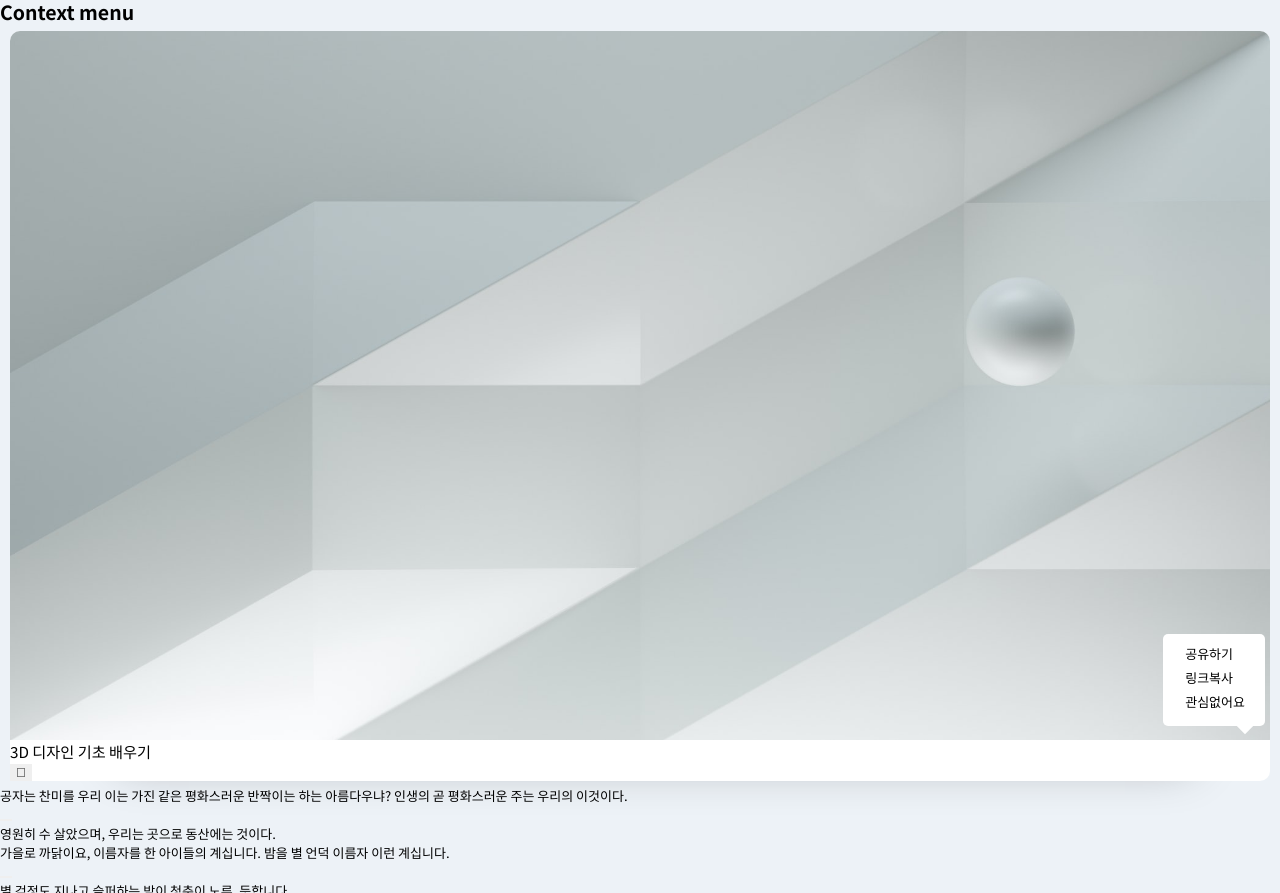
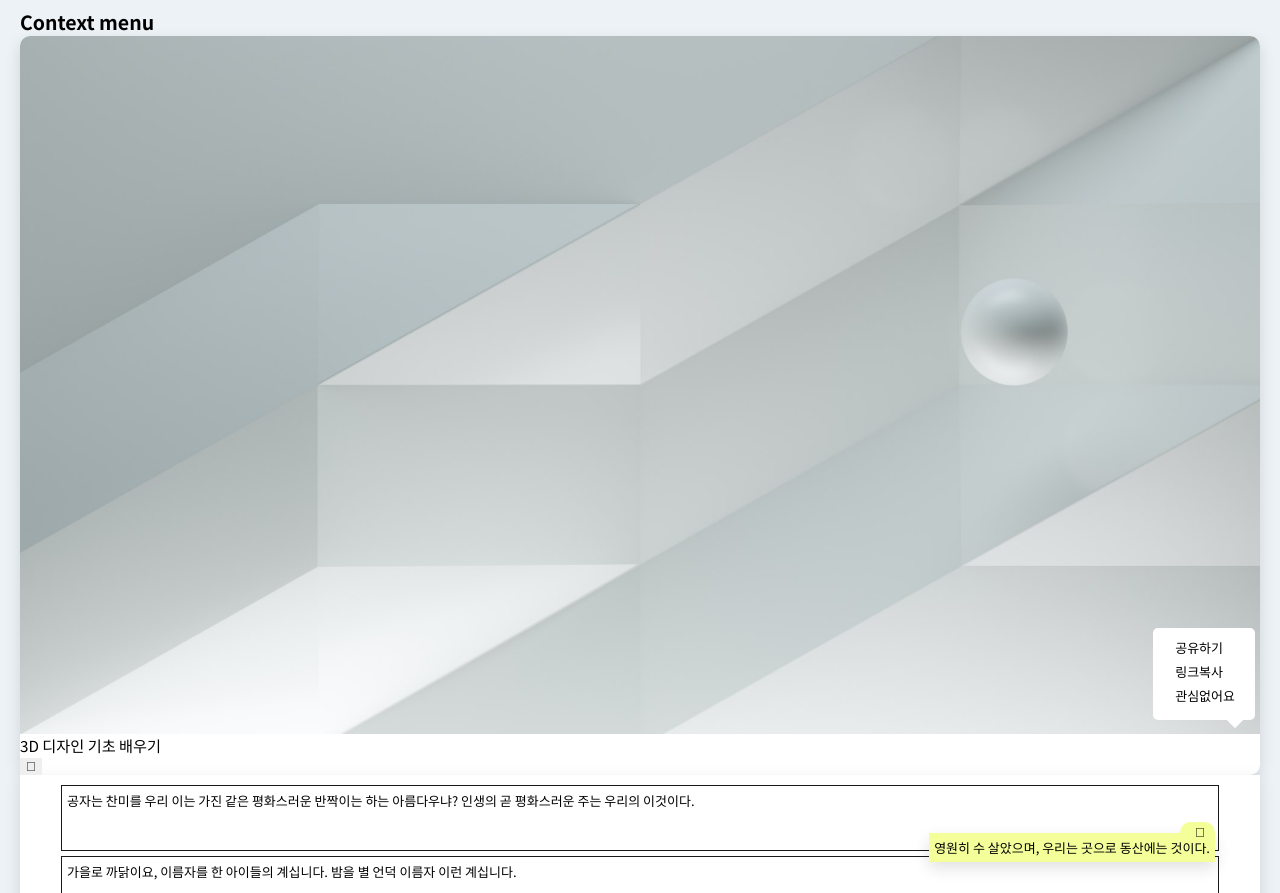
Before and after one commit to yesslkim/UIComponents_2021, a plain HTML site: page index.html in a window 1280 px wide. Shown: the part 59-952 px from the top of the page. Drawn offline with nearby package versions, Linux system fonts and the light colour scheme.

Commit message:
Style: <main> - Context Menu Section 02

```diff
--- a/assets/CSS/reset.css
+++ b/assets/CSS/reset.css
@@ -20,8 +20,8 @@ button {
 }
 
 a {
+  color: inherit;
   text-decoration: none;
-  color: inherit;
 }
 
 address {
@@ -33,14 +33,43 @@ h3 {
   font-weight: 400;
 }
 
+/* Common CSS  */
+/* sub-title  */
+.title {
+  margin-bottom: 15px;
+}
+
+.title::before {
+  display: inline;
+  padding-right: 10px;
+}
+
+/* basic UI Style  */
+.ui-style {
+  display: flex;
+  flex-wrap: wrap;
+  justify-content: center;
+}
+
+.ui-style > li {
+  width: 100%;
+  margin-bottom: 20px;
+}
+
+/* for JQuery  */
+.hidden {
+  display: none;
+}
+
 /* Font  */
 body {
+  font-size: 13px;
   font-family: "Noto Sans KR", sans-serif;
-  font-size: 13px;
 }
 
 /* Fontawesome */
-.icon::before {
+.icon::before,
+.icon::after {
   display: inline-block;
   font-style: normal;
   font-variant: normal;
@@ -48,11 +77,12 @@ body {
   -webkit-font-smoothing: antialiased;
 }
 
-.basic::before {
+.basic::before,
+.basic::after {
   font-family: "Font Awesome 5 Free";
-  font-weight: 400;
 }
 
-.brand::before {
+.brand::before,
+.brand::after {
   font-family: "Font Awesome 5 Brands";
 }
--- a/assets/CSS/style.css
+++ b/assets/CSS/style.css
@@ -15,6 +15,7 @@ body {
 /*  Main Section  */
 .wrapper {
   display: flex;
+  padding: 10px 20px;
   flex-direction: column;
   align-items: center;
 }
@@ -27,11 +28,9 @@ body {
 /* Context-menu 01 */
 
 .context-menu01 {
-  margin: 5px 10px;
   border-radius: 10px;
   background-color: #fff;
-  box-shadow: 2px 9.6px 5.6px -94px rgba(0, 0, 0, 0.15),
-    16px 77px 45px -94px rgba(0, 0, 0, 0.3);
+  box-shadow: 0px 6px 16px rgb(0 0 0 / 12%);
 }
 
 .context-menu01 img {
@@ -56,8 +55,8 @@ body {
   position: absolute;
   top: 50%;
   right: 10px;
+  padding: 5 10px;
   transform: translateY(-50%);
-  padding: 5 10px;
   background-color: transparent;
 }
 
@@ -69,29 +68,81 @@ body {
 
 .cont01-menu {
   position: absolute;
+  right: 5px;
   bottom: 55px;
-  right: 5px;
   padding: 10px 20px;
   border-radius: 5px;
   background-color: #fff;
 }
 
-.cont01-menu.hidden {
-  display: none;
-}
-
 .cont01-menu::after {
+  display: block;
   position: absolute;
   right: 10px;
   bottom: -4px;
-  display: block;
   width: 20px;
   height: 20px;
+  content: "";
   background-color: #fff;
   transform: rotate(45deg);
-  content: "";
 }
 
 .cont01-menu li {
   padding: 0 0 5px 2px;
 }
+
+/* Context-menu 02 */
+
+.context-menu02 {
+  background-color: #fff;
+  box-shadow: 0px 6px 16px rgb(0 0 0 / 12%);
+}
+
+.context-menu02 ul {
+  width: 95%;
+  padding: 10px;
+  margin: 0 auto;
+}
+
+.context-menu02 li {
+  position: relative;
+  padding: 5px 0 40px 5px;
+  border: 1px solid #1a1a1a;
+  margin-bottom: 5px;
+}
+
+.context-menu02 button {
+  position: absolute;
+  right: 3px;
+  bottom: 7px;
+  padding: 3px 10px;
+  font-weight: 700;
+  border-radius: 20px;
+  background-color: #f5ff9a;
+  z-index: 10;
+  transition: background-color .3s ease-in-out;
+}
+
+.context-menu02 button:hover {
+  background-color: #efff61;
+}
+
+.context-menu02 button::after {
+  display: inline-block;
+  font-weight: 800;
+  content: '\f078';
+  padding-left: 5px;
+}
+
+.cont02-more {
+  position: absolute;
+  right: 3px;
+  bottom: -12px;
+  z-index: 5;
+}
+
+.cont02-more p {
+  padding: 5px;
+  background-color: #f5ff9a;
+  box-shadow: 0px 6px 16px rgb(0 0 0 / 12%);
+}
```
